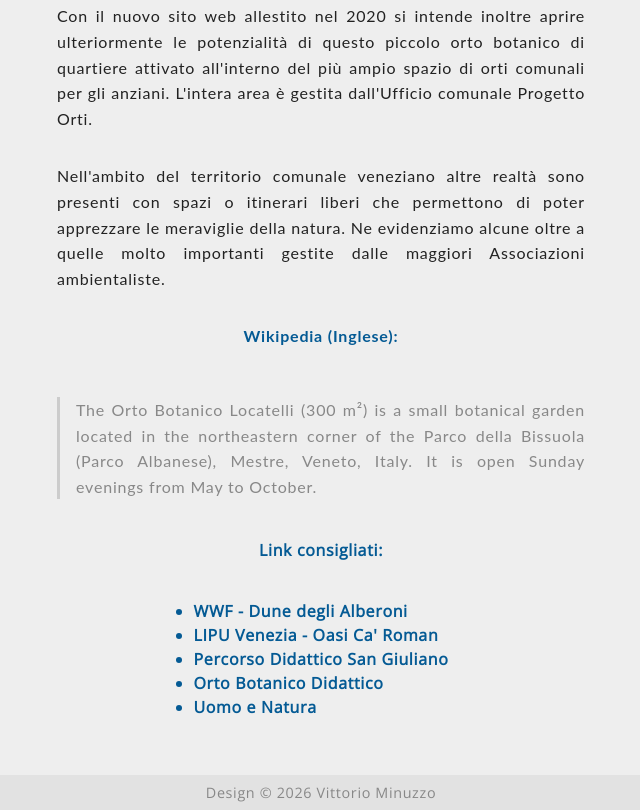
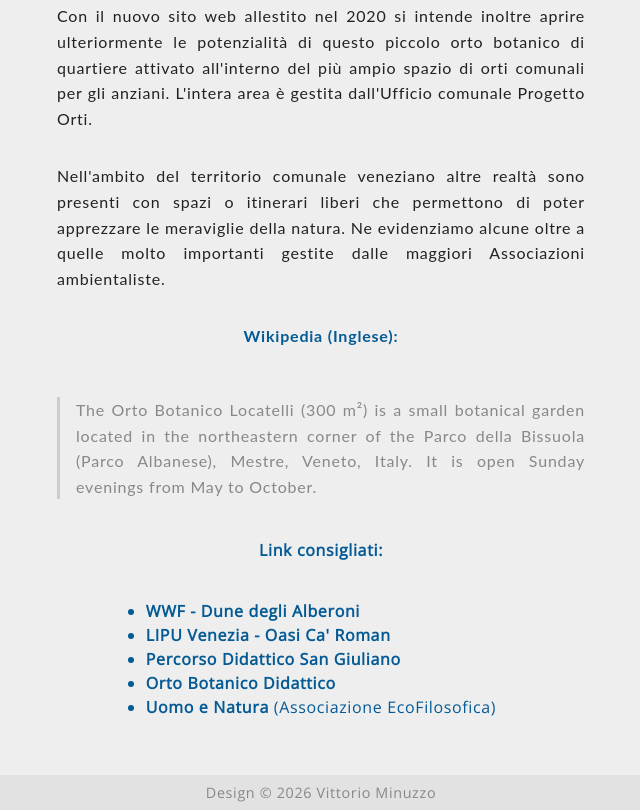
Before and after one commit to xmuni/obl-eleventy, an Eleventy site: page src/about.md in a window 1280 px wide. Shown: the part 1260-2070 px from the top of the page, without its empty margins (319-959 px from the left). Built offline with nearby package versions, Linux system fonts and the light colour scheme; Eleventy itself is replaced by a stand-in of ours; files that its build step writes are made by us from their sources; what markdown-it-attrs, outdent would draw is missing.

Commit message:
Update from Forestry.io xmuni updated src/about.md

```diff
--- a/src/about.md
+++ b/src/about.md
@@ -32,4 +32,4 @@ Nell'ambito del territorio comunale veneziano altre realtà sono presenti con sp
 * [LIPU Venezia - Oasi Ca' Roman](http://www.lipuvenezia.it/index.php/oasi-ca-roman)
 * [Percorso Didattico San Giuliano](/media/percorso_didattico_alberi_bz4.pdf "Percorso didattico")
 * [Orto Botanico Didattico](https://www.nicolasaba.it/orto%20botanico.html)
-* [Uomo e Natura](https://www.filosofiatv.org/index.php?topic=ecofilosofia)
+* [Uomo e Natura](https://www.filosofiatv.org/index.php?topic=ecofilosofia) (Associazione EcoFilosofica)
```
